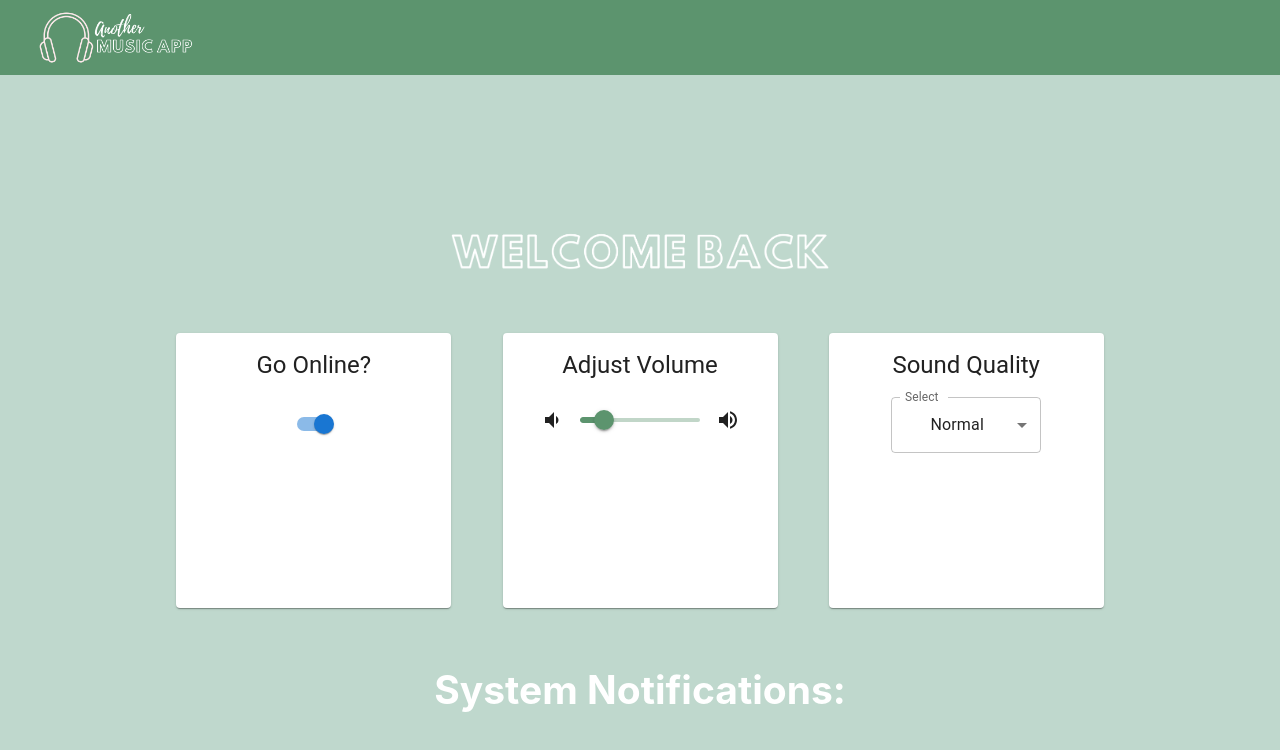
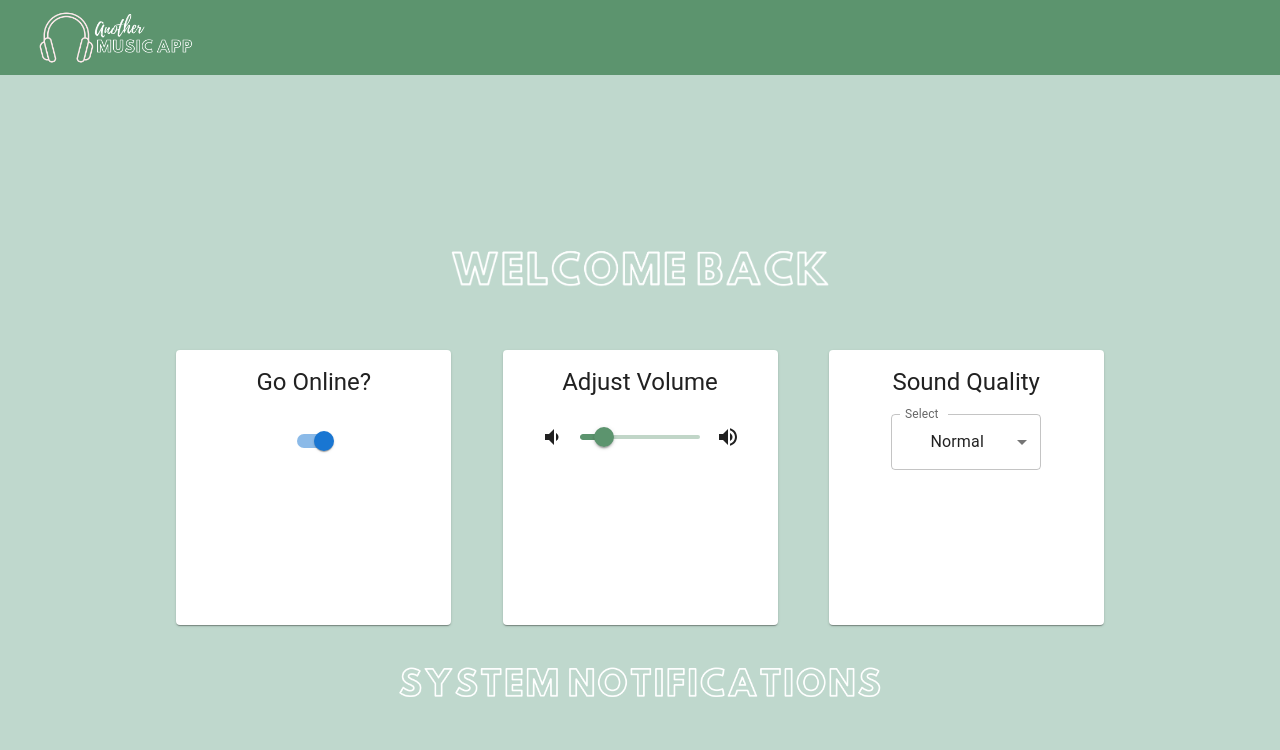
Before and after one commit to JohnnyCulbreth/js-411-my-music-app, a React (Create React App) app: page / in a window 1280 px wide. Both pictures are taken after a click on the button "LOG IN". Shown: the top 750 px of the page. Built offline with nearby package versions, Linux system fonts and the light colour scheme.

Commit message:
styling update

```diff
--- a/src/components/Dashboard.js
+++ b/src/components/Dashboard.js
@@ -2,6 +2,7 @@ import React, { useState, useEffect } from 'react';
 import SwitchCard from './SwitchCard';
 import VolumeCard from './VolumeCard';
 import SoundCard from './SoundCard';
+import system from './img/system.png';
 
 function Dashboard() {
   const [online, setOnline] = useState(true);
@@ -55,7 +56,7 @@ function Dashboard() {
         </div>
       </div>
       <div>
-        <h2>System Notifications:</h2>
+        <img src={system} style={{ width: 500, height: 62, margin: 5 }} />
         {notifications.map((notification, index) => (
           <p key={index}>{notification}</p>
         ))}
```
Also changed, not shown: src/components/img/system.png (added).
